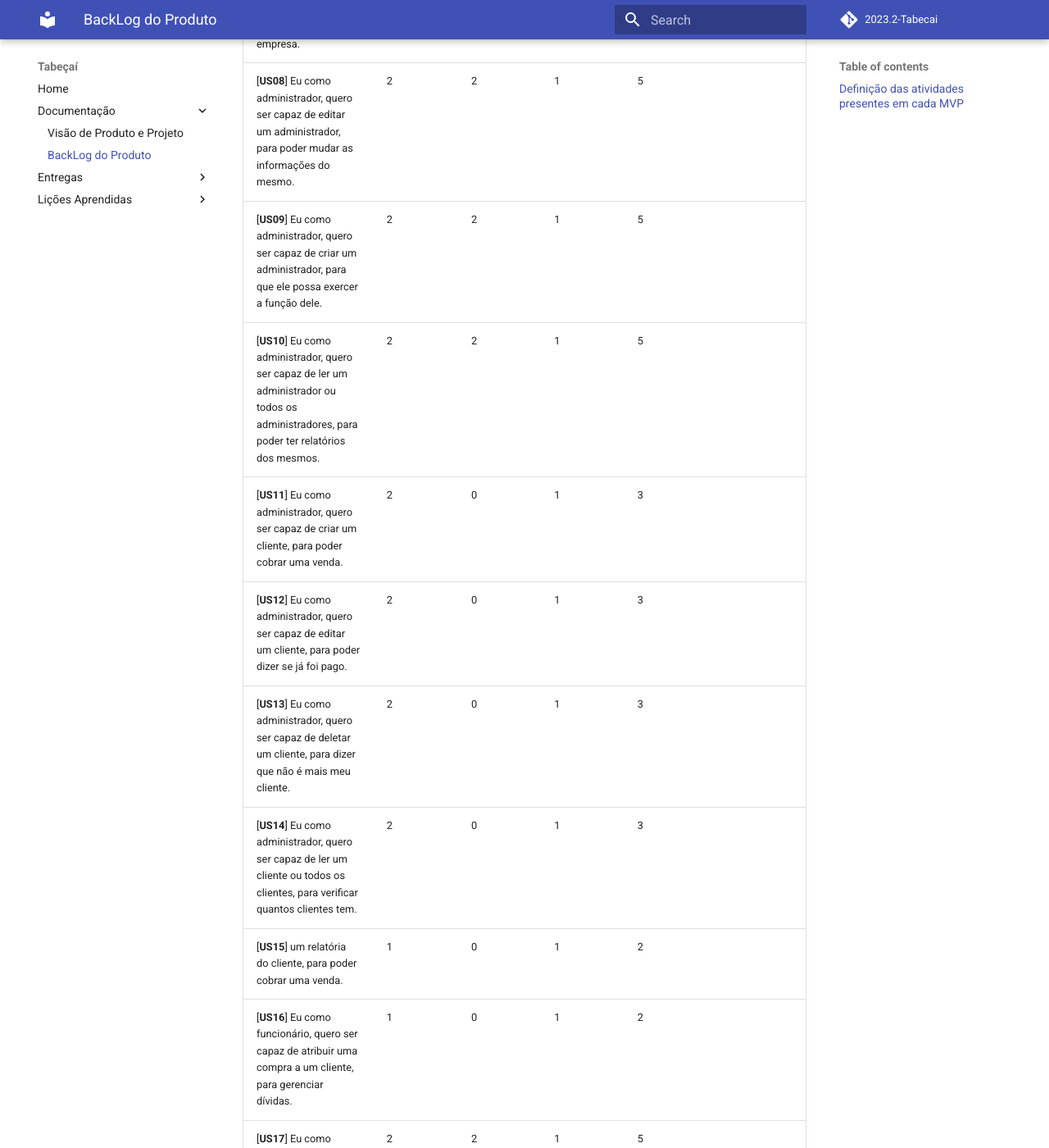
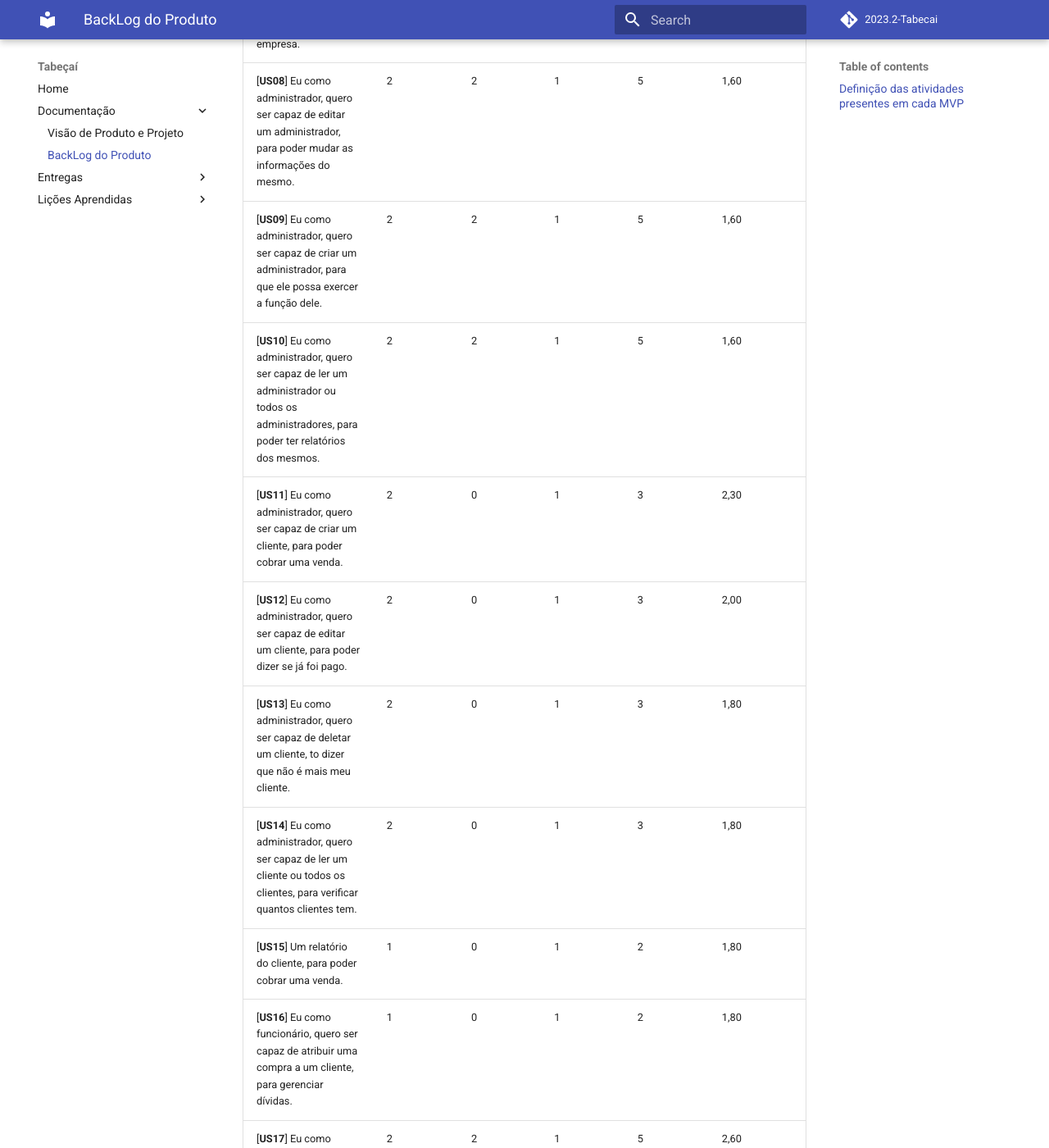
Before and after one commit to mdsreq-fga-unb/2023.2-Tabecai, an MkDocs documentation site: the page built from docs/backlog_produto.md, in a window 1280 px wide and 1400 px high, scrolled down 1770 px. Shown: the whole window at 82% size. Built offline with MkDocs 1.6.1 and Material for MkDocs 9.7.7, drawn with Linux system fonts in a browser that asks for light colours; comment, search, counter and statistics services are not loaded; some of the changed text lies outside the part shown.

Commit message:
adicionando media na tabela do backlog

```diff
--- a/docs/backlog_produto.md
+++ b/docs/backlog_produto.md
@@ -17,35 +17,35 @@ Na coluna, Média Complexidade Técnica, cada US possui a media das notas dadas
 
 | **US** | **É necessário?(2pt)** | **É urgente? (2pts)** | **É desejavel? (1pt)** | **Soma Valor de Negócio** | **Média Complexidade Técnica** |
 |---|---|---|---|---|---|
-| [**US01**] Eu como administrador, quero ser capaz de deletar um funcionário, para caso não faça mais parte da minha empresa. | 2 | 2 | 1 | 5 |
-| [**US02**] Eu como administrador, quero ser capaz  de editar um funcionário, para poder mudar as informações do mesmo.| 2 | 1 | 1 | 4 |
-| [**US03**] Eu como administrador, quero ser capaz  de criar um funcionário, para que ele possa exercer a função dele.| 2 | 2 | 1 | 5 |
-| [**US04**] Eu como administrador, quero ser capaz  de ler um funcionário ou todos os funcionários, para poder ter relatórios dos mesmos. | 2 | 2 | 1 | 5 |
-| [**US05**] Eu como funcionário, quero ser capaz de cobrar uma compra, para saber que a compra a prazo foi paga. | 1 | 2 | 1 | 4 |
-| [**US06**] Eu como funcionário, quero ser capaz de criar um cliente, para poder atribuir compras.| 1 | 2 | 1 | 4 |
-| [**US07**] Eu como administrador, quero ser capaz de deletar um administrador, para caso não faça mais parte da minha empresa.| 2 | 2 | 1 | 5 |
-| [**US08**] Eu como administrador, quero ser capaz de editar um administrador, para poder mudar as informações do mesmo.| 2 | 2 | 1 | 5 |
-| [**US09**] Eu como administrador, quero ser capaz de criar um administrador, para que ele possa exercer a função dele.| 2 | 2 | 1 | 5 |
-| [**US10**] Eu como administrador, quero ser capaz de ler um  administrador ou todos os administradores, para poder ter relatórios dos mesmos.| 2 | 2 | 1 | 5 |
-| [**US11**] Eu como administrador, quero ser capaz de criar um cliente, para poder cobrar uma venda.| 2 | 0 | 1 | 3 |
-| [**US12**] Eu como administrador, quero ser capaz de editar um cliente, para poder dizer se já foi pago.| 2 | 0 | 1 | 3 |
-| [**US13**] Eu como administrador, quero ser capaz de deletar um cliente, para dizer que não é mais meu cliente.| 2 | 0 | 1 | 3 |
-| [**US14**] Eu como administrador, quero ser capaz de ler um cliente ou todos os clientes, para verificar  quantos clientes tem.| 2 | 0 | 1 | 3 |
-| [**US15**]  um relatória do cliente, para poder cobrar uma venda.| 1 | 0 | 1 | 2 |
-| [**US16**] Eu como funcionário, quero ser capaz de atribuir uma compra a um cliente, para gerenciar dívidas. | 1 | 0 | 1 | 2 |
-| [**US17**] Eu como funcionário, quero ser capaz de criar uma compra, para o rastreamento das vendas do dia no sistema.| 2 | 2 | 1 | 5 |
-| [**US18**] Eu como administrador, quero ser capaz de criar uma compra, para poder cobrá-la.| 2 | 2 | 1 | 5 |
-| [**US19**] Eu como administrador, quero ser capaz de editar uma compra, para dizer se o valor aumentou.| 2 | 1 | 1 | 4 |
-| [**US20**] Eu como administrador, quero ser capaz de deletar uma compra, para dizer que ela já foi paga.| 2 | 2 | 1 | 5 |
-| [**US21**] Eu como administrador, quero ser capaz de ler uma compra, para fazer um relatório.| 1 | 1 | 1 | 3 |
-| [**US22**]  o relatório de um caixa, para ter um melhor planejamento. | 2 | 2 | 1 | 5 |
-| [**US23**] Eu como administrador, quero ser capaz de  ler um caixa, para poder gerar as informações do mesmo.| 2 | 2 | 1 | 5 |
-| [**US24**] Eu como administrador, quero ser capaz de deletar um caixa, para dizer que ele não existe mais na loja.| 2 | 2 | 1 | 5 |
-| [**US25**] Eu como administrador, quero ser capaz de editar uma caixa, para mudar o responsável.| 2 | 2 | 1 | 5 |
-| [**US26**] Eu como administrador, quero ser capaz de editar uma caixa, para mudar o responsável.| 2 | 1 | 1 | 4 |
-| [**US27**] Eu como administrador, quero ser capaz de criar um produto, para ser registrado em compras.| 2 | 2 | 1 | 5 |
-| [**US28**] Eu como administrador, quero ser capaz de editar um produto, para atualizar suas informações.| 2 | 1 | 1 | 4 |
-| [**US29**] Eu como administrador, quero ser capaz de deletar um produto, para que não seja atribuído a compras.| 2 | 2 | 1 | 5 |
+| [**US01**] Eu como administrador, quero ser capaz de deletar um funcionário, para caso não faça mais parte da minha empresa. | 2 | 2 | 1 | 5 | 1,67 |
+| [**US02**] Eu como administrador, quero ser capaz de editar um funcionário, para poder mudar as informações do mesmo. | 2 | 1 | 1 | 4 | 1,60 |
+| [**US03**] Eu como administrador, quero ser capaz de criar um funcionário, para que ele possa exercer a função dele. | 2 | 2 | 1 | 5 | 1,80 |
+| [**US04**] Eu como administrador, quero ser capaz de ler um funcionário ou todos os funcionários, para poder ter relatórios dos mesmos. | 2 | 2 | 1 | 5 | 1,60 |
+| [**US05**] Eu como funcionário, quero ser capaz de cobrar uma compra, para saber que a compra a prazo foi paga. | 1 | 2 | 1 | 4 | 1,60 |
+| [**US06**] Eu como funcionário, quero ser capaz de criar um cliente, para poder atribuir compras. | 1 | 2 | 1 | 4 | 1,80 |
+| [**US07**] Eu como administrador, quero ser capaz de deletar um administrador, para caso não faça mais parte da minha empresa. | 2 | 2 | 1 | 5 | 1,60 |
+| [**US08**] Eu como administrador, quero ser capaz de editar um administrador, para poder mudar as informações do mesmo. | 2 | 2 | 1 | 5 | 1,60 |
+| [**US09**] Eu como administrador, quero ser capaz de criar um administrador, para que ele possa exercer a função dele. | 2 | 2 | 1 | 5 | 1,60 |
+| [**US10**] Eu como administrador, quero ser capaz de ler um administrador ou todos os administradores, para poder ter relatórios dos mesmos. | 2 | 2 | 1 | 5 | 1,60 |
+| [**US11**] Eu como administrador, quero ser capaz de criar um cliente, para poder cobrar uma venda. | 2 | 0 | 1 | 3 | 2,30 |
+| [**US12**] Eu como administrador, quero ser capaz de editar um cliente, para poder dizer se já foi pago. | 2 | 0 | 1 | 3 | 2,00 |
+| [**US13**] Eu como administrador, quero ser capaz de deletar um cliente, to dizer que não é mais meu cliente. | 2 | 0 | 1 | 3 | 1,80 |
+| [**US14**] Eu como administrador, quero ser capaz de ler um cliente ou todos os clientes, para verificar quantos clientes tem. | 2 | 0 | 1 | 3 | 1,80 |
+| [**US15**] Um relatório do cliente, para poder cobrar uma venda. | 1 | 0 | 1 | 2 | 1,80 |
+| [**US16**] Eu como funcionário, quero ser capaz de atribuir uma compra a um cliente, para gerenciar dívidas. | 1 | 0 | 1 | 2 | 1,80 |
+| [**US17**] Eu como funcionário, quero ser capaz de criar uma compra, para o rastreamento das vendas do dia no sistema. | 2 | 2 | 1 | 5 | 2,60 |
+| [**US18**] Eu como administrador, quero ser capaz de criar uma compra, para poder cobrá-la. | 2 | 2 | 1 | 5 | 3,70 |
+| [**US19**] Eu como administrador, quero ser capaz de editar uma compra, para dizer se o valor aumentou. | 2 | 1 | 1 | 4 | 2,10 |
+| [**US20**] Eu como administrador, quero ser capaz de deletar uma compra, para dizer que ela já foi paga. | 2 | 2 | 1 | 5 | 2,60 |
+| [**US21**] Eu como administrador, quero ser capaz de ler uma compra, para fazer um relatório. | 1 | 1 | 1 | 3 | 1,50 |
+| [**US22**] O relatório de um caixa, para ter um melhor planejamento. | 2 | 2 | 1 | 5 | 2,30 |
+| [**US23**] Eu como administrador, quero ser capaz de ler um caixa, para poder gerar as informações do mesmo. | 2 | 2 | 1 | 5 | 1,80 |
+| [**US24**] Eu como administrador, quero ser capaz de deletar um caixa, para dizer que ele não existe mais na loja. | 2 | 2 | 1 | 5 | 1,80 |
+| [**US25**] Eu como administrador, quero ser capaz de editar uma caixa, para mudar o responsável. | 2 | 2 | 1 | 5 | 1,60 |
+| [**US26**] Eu como administrador, quero ser capaz de editar uma caixa, para mudar o responsável. | 2 | 1 | 1 | 4 | 1,60 |
+| [**US27**] Eu como administrador, quero ser capaz de criar um produto, para ser registrado em compras. | 2 | 2 | 1 | 5 | 1,60 |
+| [**US28**] Eu como administrador, quero ser capaz de editar um produto, para atualizar suas informações. | 2 | 1 | 1 | 4 | 1,60 |
+| [**US29**] Eu como administrador, quero ser capaz de deletar um produto, para que não seja atribuído a compras. | 2 | 2 | 1 | 5 | 1,60 |
 
 
 Cada Épico receberá seu grau de prioridade de acordo com a média ponderada desses critérios para cada US:  (ESFORÇO + (VALOR DO ÉPICO * 2))/3 = PONDERAÇÃO.
```
